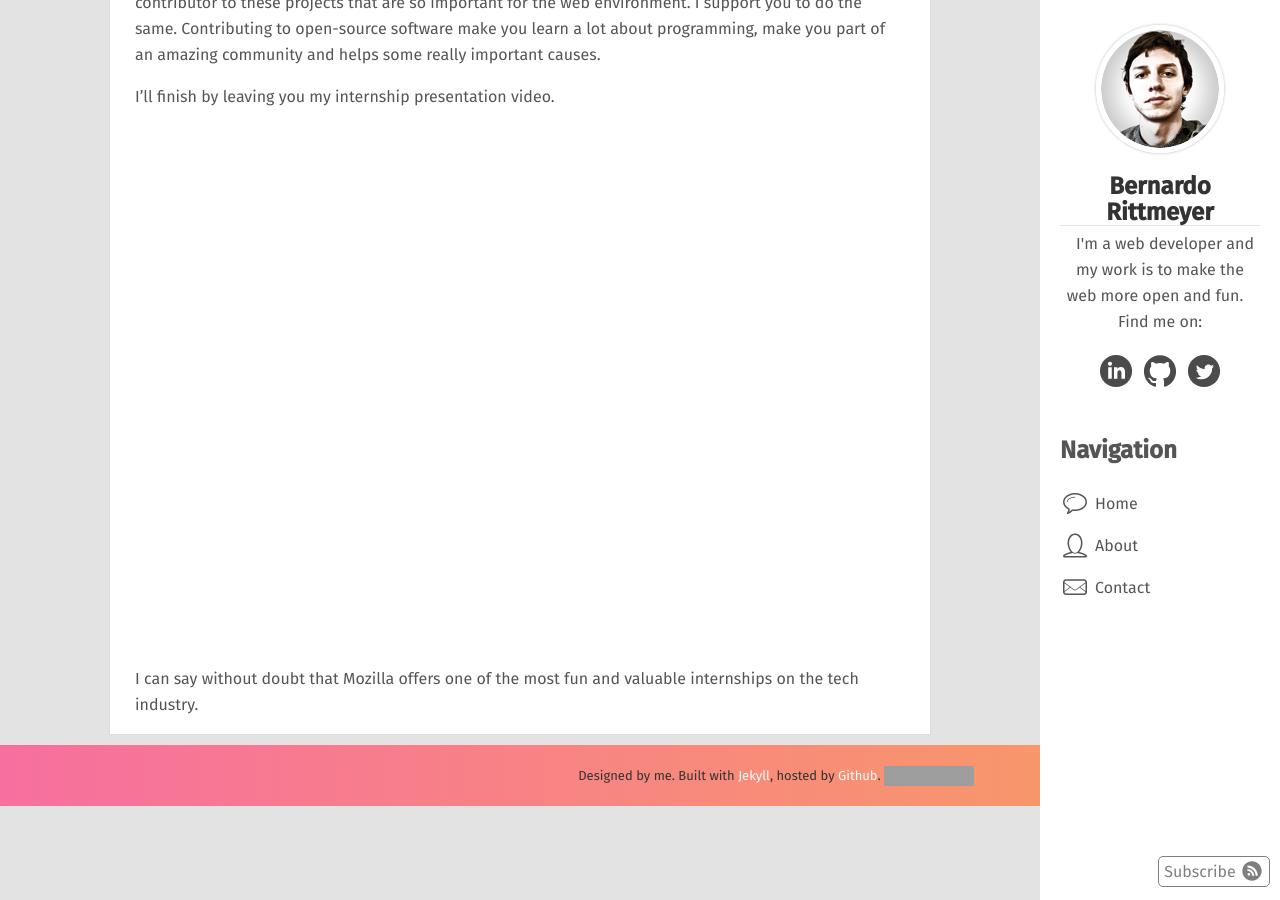
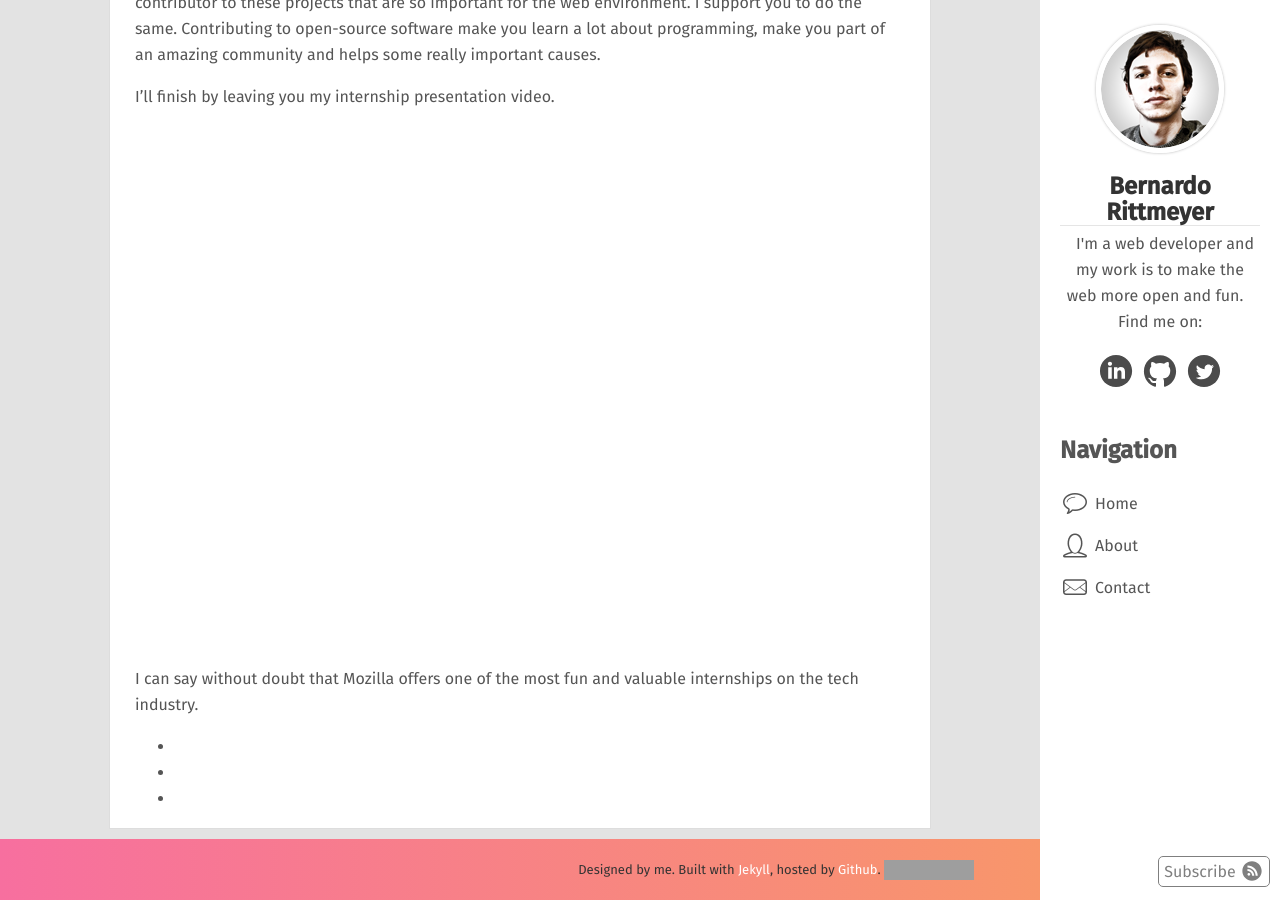
Before and after one commit to rittme/rittme.github.io, a Jekyll site: the page built from _posts/2014-09-20-mozilla-internship.markdown, in a window 1280 px wide and 900 px high, scrolled down 3611 px. Built offline with Jekyll 4.4.1, drawn with Linux system fonts in a browser that asks for light colours; grey boxes are pictures that could not be loaded.

Commit message:
some stuff left uncomitted :(

```diff
--- /dev/null
+++ b/_includes/share.html
@@ -0,0 +1,7 @@
+<div class="social-share">
+  <ul class="share">
+    <li></li>
+    <li></li>
+    <li></li>
+  </ul>
+</div>
--- a/_layouts/post.html
+++ b/_layouts/post.html
@@ -9,5 +9,6 @@
   </h2>
   <div class="nice-body">
     {{ content }}
+    {% include share.html %}
   </div>
 </section>
```
Also changed, not shown: _posts/2014-09-20-mozilla-internship.markdown (renamed from _posts/2014-09-14-mozilla-internship.markdown), 1 other file.
